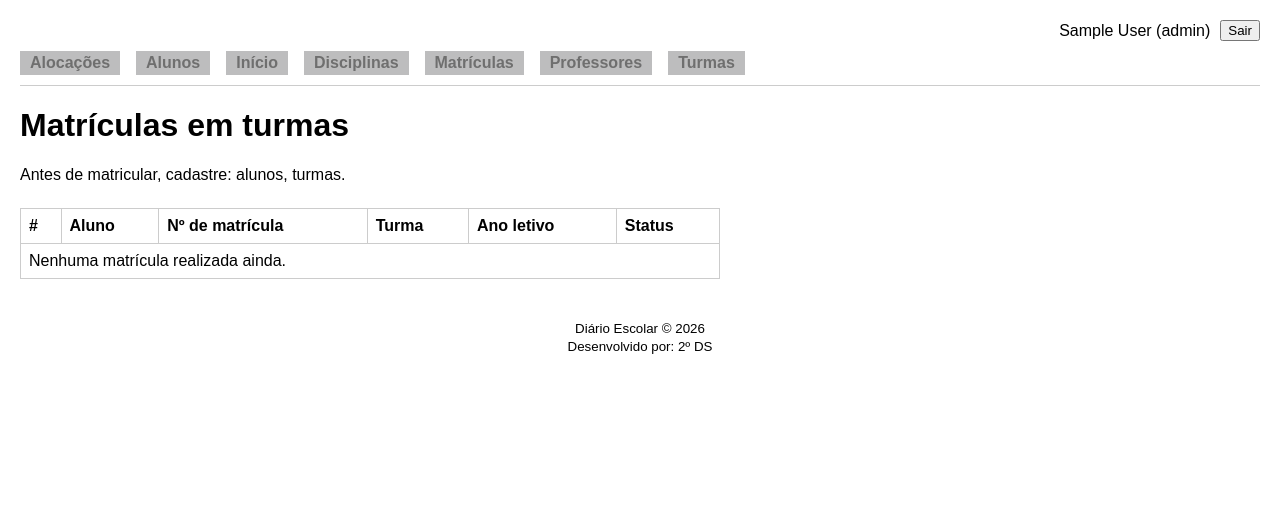
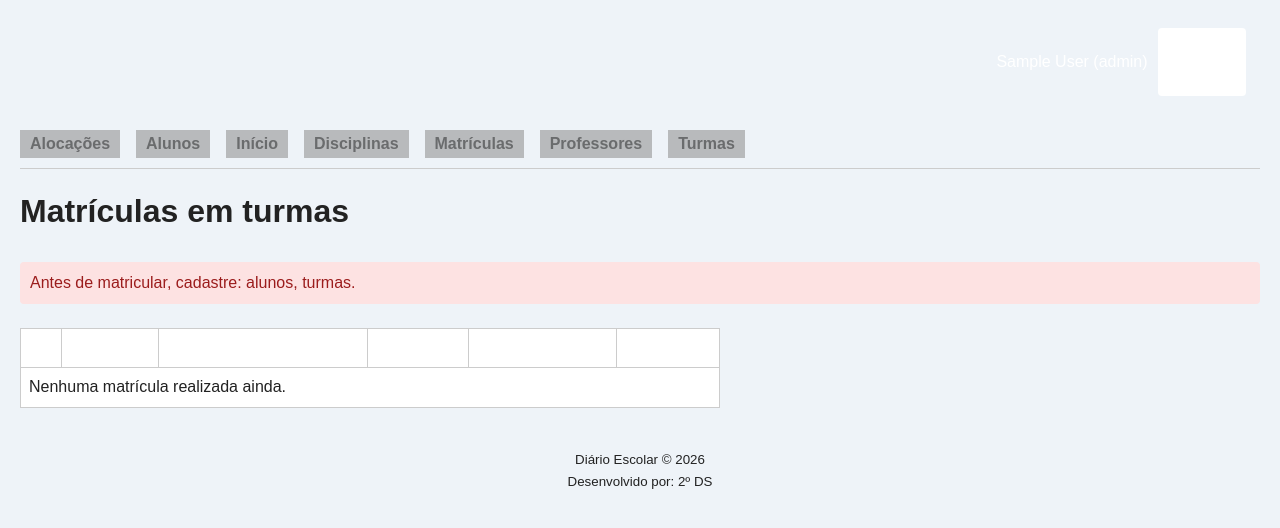
Before and after one commit to ravisantos/diario-escolar-online, a Flask app: page /admin/matriculas in a window 1280 px wide. Shown: the top 528 px of the page. Run offline with Flask 3, Linux system fonts and the light colour scheme; the visitor is signed in with stand-in values (Sample User, id 1); data that the repository does not hold is empty.

Commit message:
CSS: mais cores (barra, tabelas, formularios)

```diff
--- a/diario-escolar/static/css/style.css
+++ b/diario-escolar/static/css/style.css
@@ -30,3 +30,149 @@ body {
     background: #def7e5;
     color: #14532d;
 }
+
+:root {
+    :root {
+    --cor-principal: #1f4e79;
+    --cor-principal-clara: #dbe8f5;
+    --cor-destaque: #e8a317;
+    --cor-perigo: #b42318;
+    --cor-borda: #c9ced6;
+}
+}
+
+body {
+    background: #f6f7f9;
+    color: #222;
+    line-height: 1.4;
+}
+
+h1 {
+    color: var(--cor-principal);
+    margin-top: 0;
+}
+
+/* formulários */
+form label {
+    display: block;
+    margin-top: 10px;
+}
+
+form input,
+form select {
+    padding: 6px;
+    border: 1px solid var(--cor-borda);
+    border-radius: 4px;
+    font-size: 1rem;
+}
+
+button {
+    margin-top: 12px;
+    padding: 7px 14px;
+    border: 0;
+    border-radius: 4px;
+    background: var(--cor-principal);
+    color: #fff;
+    font-size: 1rem;
+    cursor: pointer;
+}
+
+button:hover {
+    opacity: 0.9;
+}
+
+/* tabelas */
+table {
+    border-collapse: collapse;
+    width: 100%;
+    margin-top: 20px;
+    background: #fff;
+}
+
+th,
+td {
+    border: 1px solid var(--cor-borda);
+    padding: 8px;
+    text-align: left;
+}
+
+th {
+    background: var(--cor-fundo-cabecalho);
+}
+
+td form {
+    display: inline;
+}
+
+td button {
+    margin-top: 0;
+    padding: 3px 8px;
+    font-size: 0.9rem;
+}
+
+body {
+    background: #eef3f8;
+}
+
+/* barra com o nome do usuário */
+#barra-usuario {
+    background: var(--cor-principal);
+    color: #fff;
+    padding: 8px 14px;
+    border-radius: 4px;
+    margin-bottom: 16px;
+}
+
+#barra-usuario a {
+    color: #fff;
+}
+
+/* títulos */
+h1 {
+    border-bottom: 3px solid var(--cor-destaque);
+    padding-bottom: 6px;
+}
+
+h2 {
+    color: var(--cor-principal);
+}
+
+/* formulário em "cartão" simples */
+form {
+    background: #fff;
+    border: 1px solid var(--cor-borda);
+    border-left: 4px solid var(--cor-principal);
+    border-radius: 4px;
+    padding: 12px 16px;
+}
+
+/* tabela: cabeçalho colorido e linhas alternadas */
+th {
+    background: var(--cor-principal);
+    color: #fff;
+}
+
+tbody tr:nth-child(even) {
+    background: #f3f7fb;
+}
+
+tbody tr:hover {
+    background: var(--cor-principal-clara);
+}
+
+/* links de ação */
+td a {
+    color: var(--cor-principal);
+    font-weight: bold;
+}
+
+/* botão excluir (dentro da tabela) em vermelho */
+td form {
+    background: none;
+    border: 0;
+    padding: 0;
+}
+
+td form button {
+    background: var(--cor-perigo);
+}
--- a/diario-escolar/templates/admin/matriculas.html
+++ b/diario-escolar/templates/admin/matriculas.html
@@ -6,7 +6,7 @@
   <h1>Matrículas em turmas</h1>
 
 {% if faltando %}
-  <p class="erro">Antes de matricular, cadastre: {{ faltando|join(', ') }}.</p>
+<p class="mensagem erro">Antes de matricular, cadastre: {{ faltando|join(', ') }}.</p>
 {% else %}
   <form method="post">
     <label>Aluno
```
